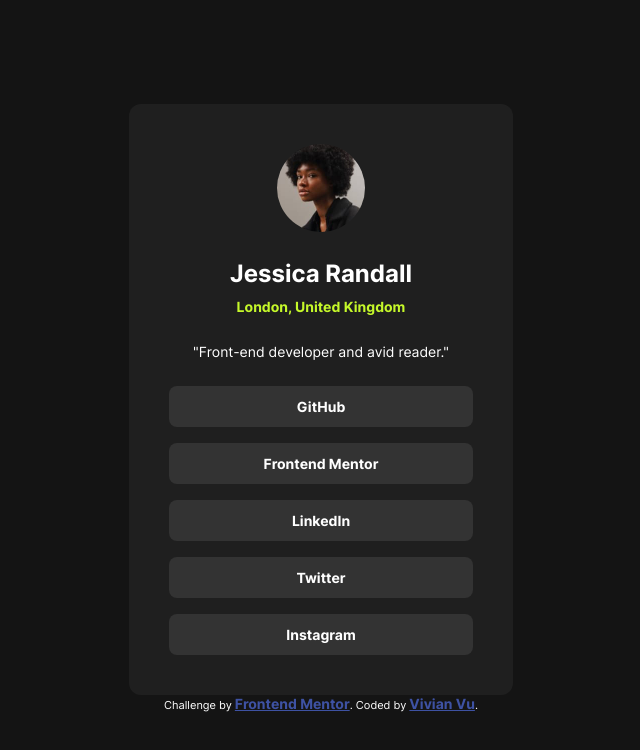
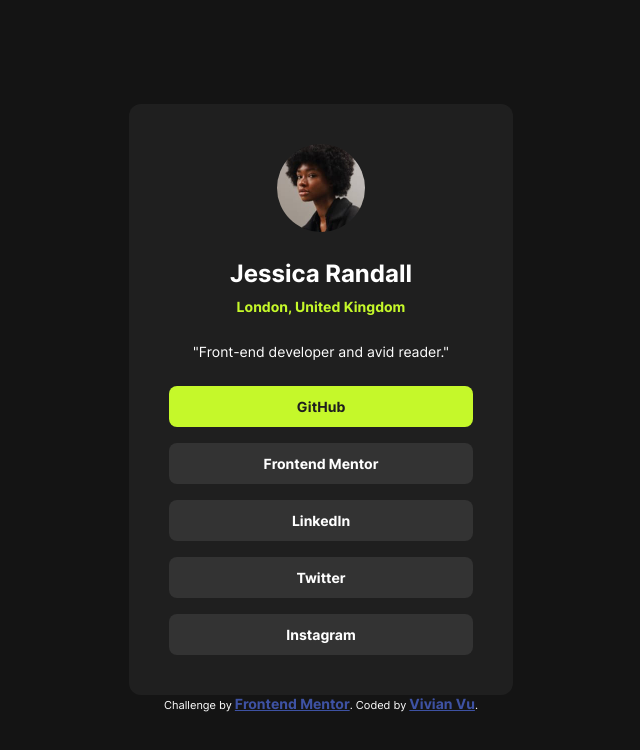
Before and after one commit to viveevu11/social-links-profile, a plain HTML site: page index.html in a window 1280 px wide. In both pictures the pointer is over the link "GitHub". Shown: the whole page, without its empty margins (319-959 px from the left). Drawn offline with Linux system fonts and the light colour scheme.

Commit message:
Add hover state

```diff
--- a/index.html
+++ b/index.html
@@ -112,6 +112,11 @@
         gap: 1rem;
         width: 100%;
       }
+      .links a:hover {
+        background-color: hsl(75, 94%, 57%);
+        color: hsl(0, 0%, 12%);
+        cursor: pointer;
+      }
     </style>
   </head>
   <body>
```
